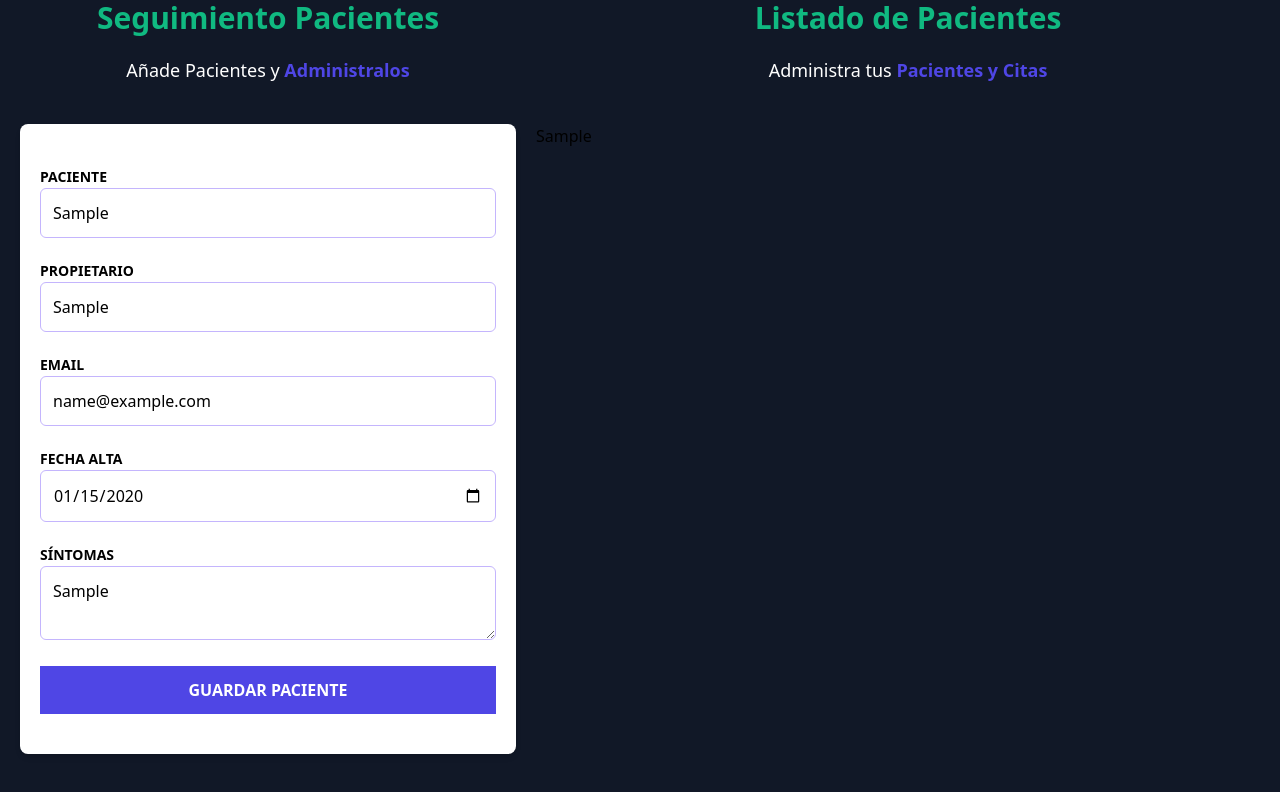
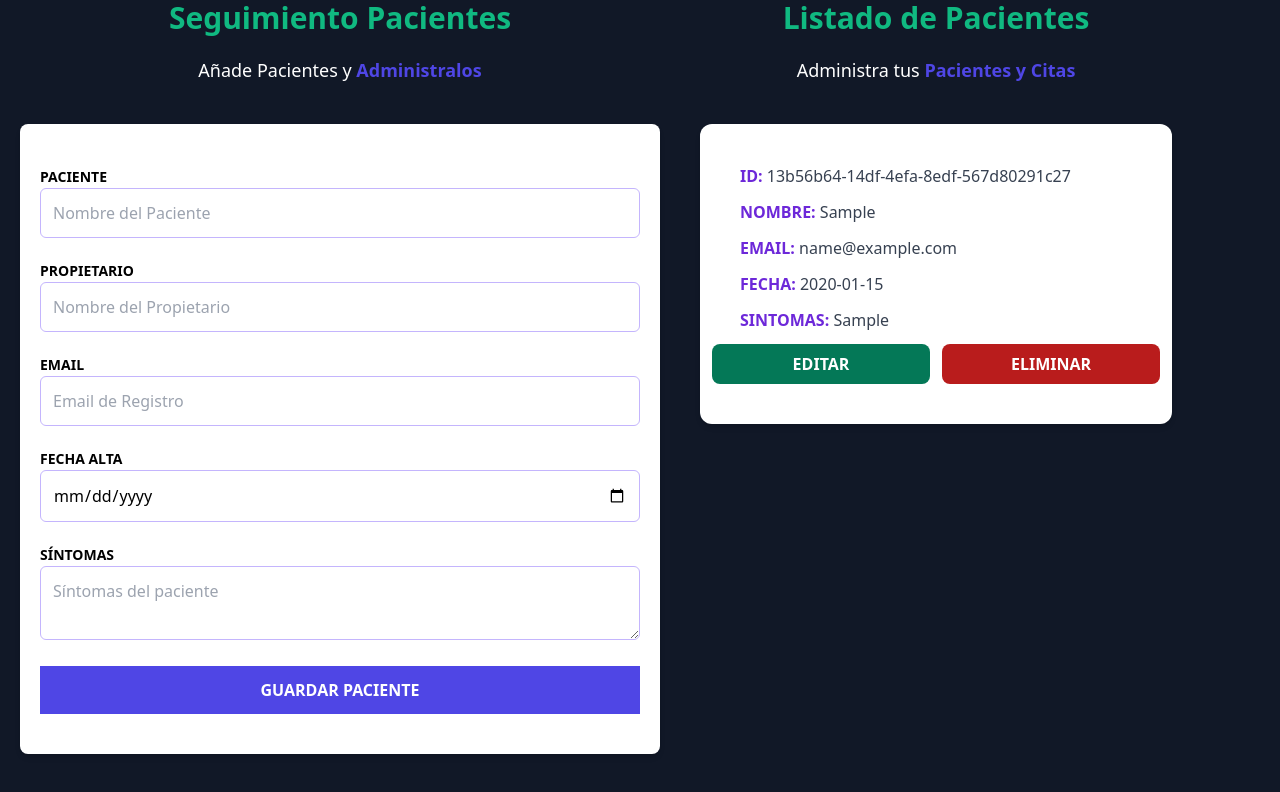
Before and after one commit to Jair-vet/Seguimineto-Pacientes-Veterinaria-TS, a React (Vite) app: page / in a window 1280 px wide. Both pictures are taken after typing "Sample", "Sample", "name@example.com", "2020-01-15", "Sample" into the empty fields and a click on the input "Guardar Paciente". Shown: the part 224-1016 px from the top of the page. Built offline with nearby package versions, Linux system fonts and the light colour scheme.

Commit message:
Mostramos el Componente para ver el detalle de cada paciente

```diff
--- a/src/components/PatientDetail.tsx
+++ b/src/components/PatientDetail.tsx
@@ -1,4 +1,5 @@
 import { Patient } from "../types"
+import { PatientDetailItem } from "./PatientDetailItem"
 
 type PatientDetailsProps = {
     patient: Patient
@@ -7,8 +8,23 @@ type PatientDetailsProps = {
 
 export const PatientDetail = ({patient} : PatientDetailsProps) => {
   return (
-    <div>
-        {patient.name}
+    <div className="mx-5 my-10 py-10 bg-white shadow-md rounded-xl">
+        <div className="ml-10">
+            <PatientDetailItem label="ID" data={patient.id}/>
+            <PatientDetailItem label="Nombre" data={patient.name}/>
+            <PatientDetailItem label="Email" data={patient.email}/>
+            <PatientDetailItem label="Fecha" data={patient.date.toString()}/>
+            <PatientDetailItem label="Sintomas" data={patient.symptoms}/>
+
+        </div>
+        <div className="flex justify-between mt-2 mx-3 gap-3">
+            <button className=" w-full p-2 text-center duration-300 bg-emerald-700 hover:bg-emerald-800 text-white font-bold uppercase rounded-lg"
+                >Editar
+            </button>
+            <button className=" w-full p-2 text-center duration-300 bg-red-700 hover:bg-red-800 text-white font-bold uppercase rounded-lg"
+                >Eliminar
+            </button>
+        </div>
     </div>
   )
 }
--- /dev/null
+++ b/src/components/PatientDetailItem.tsx
@@ -0,0 +1,14 @@
+
+type PatientDetailItemProps = {
+    label: string,
+    data: string
+}
+
+
+export const PatientDetailItem = ({label, data}: PatientDetailItemProps) => {
+  return (
+    <p className="font-bold mb-3 text-violet-700 uppercase">{label}: {''}
+        <span className="font-normal text-gray-700 normal-case">{data}</span>
+    </p>
+  )
+}
--- a/src/components/PatientForm.tsx
+++ b/src/components/PatientForm.tsx
@@ -8,13 +8,15 @@ import { usePatientStore } from "../store"
 export const PatientForm = () => {
 
     const { addPatient } = usePatientStore()
-    const { register, handleSubmit, formState: {errors} } = useForm<DraftPatient>()
+    const { register, handleSubmit, formState: {errors}, reset } = useForm<DraftPatient>()
     const registerPatient = (data : DraftPatient) => {
         addPatient(data)
+        // Resetear
+        reset()
     }
 
   return (
-    <div className="md:w-1/2 lg:w-2/5 mx-5">
+    <div className="md:w-1/2 lg:w-2/4 mx-5">
         <h2 className="font-black text-emerald-500 text-3xl text-center">Seguimiento Pacientes</h2>
 
         <p className="text-lg mt-5 text-white text-center mb-10">
--- a/src/components/PatientsList.tsx
+++ b/src/components/PatientsList.tsx
@@ -6,7 +6,7 @@ export const PatientsList = () => {
   const patients = usePatientStore(state => state.patients)
 
   return (
-    <div className="md:w-1/2 lg:w-3/5 md:h-screen overflow-y-scroll">
+    <div className="md:w-2/3 lg:w-2/5 md:h-screen overflow-y-scroll">
       {patients.length
         ? (
           <>
```
